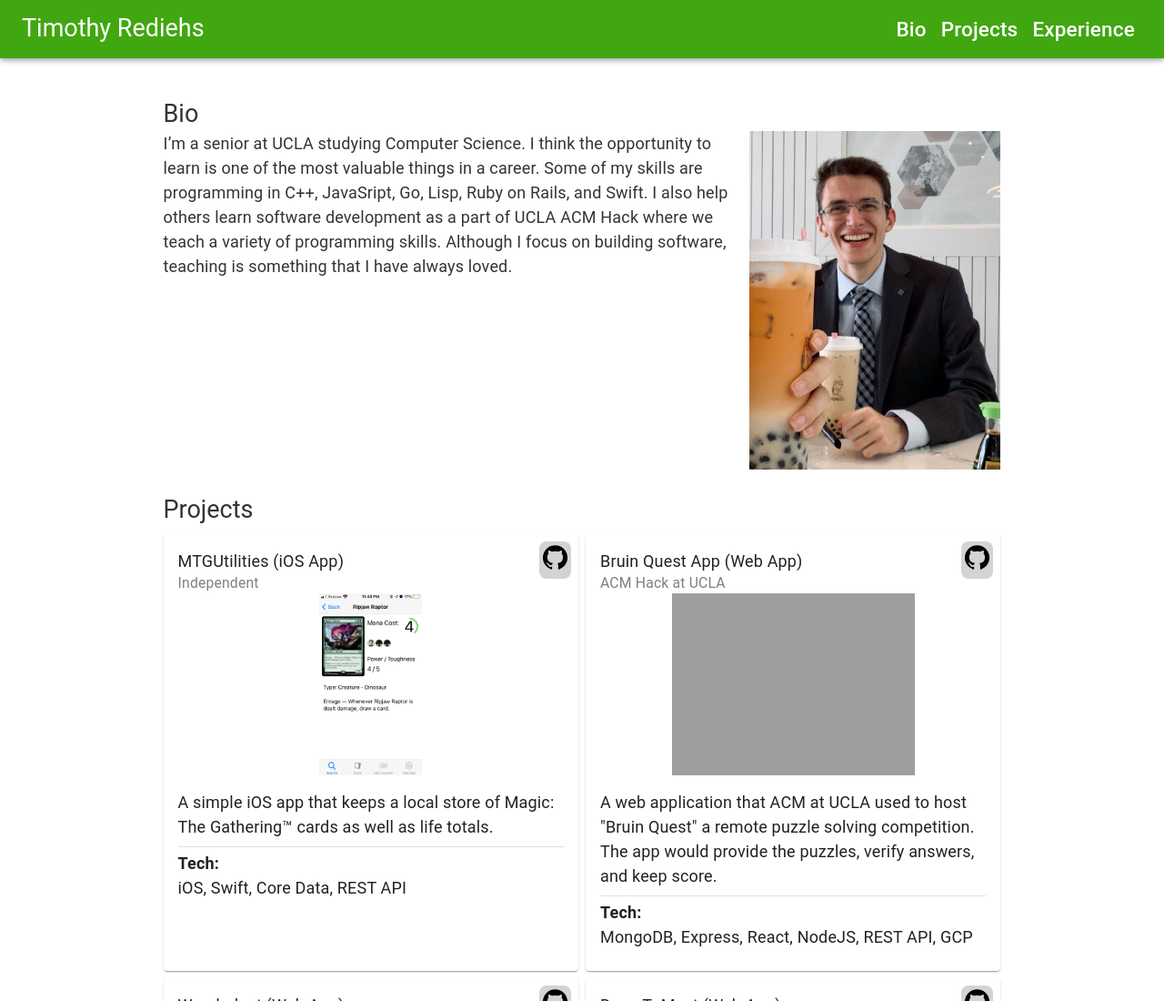
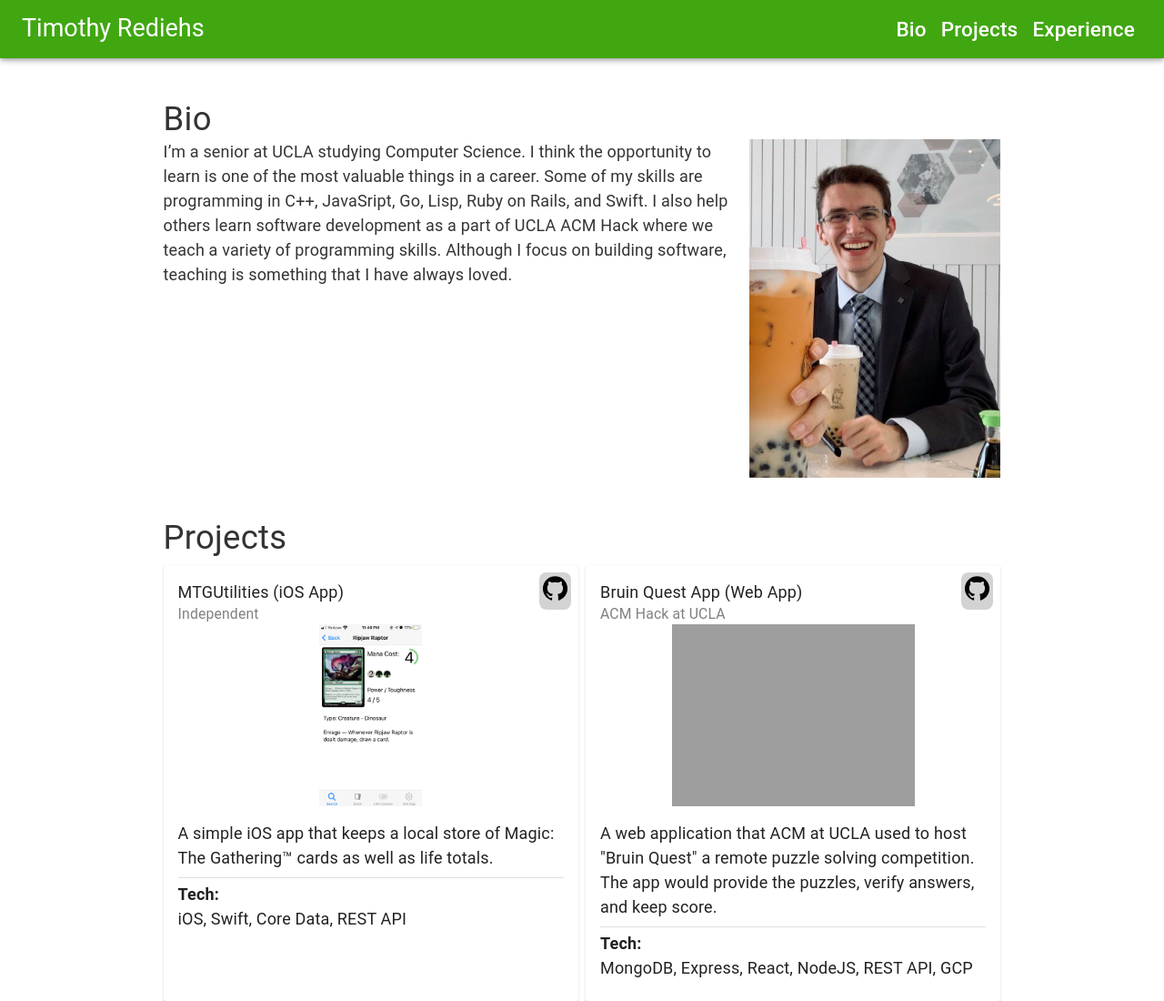
Before and after one commit to Timthetic/Timthetic.github.io, a Gatsby site: page / in a window 1280 px wide. Shown: the top 1100 px of the page at 91% size. Built offline with nearby package versions, Linux system fonts and the light colour scheme; Gatsby itself is replaced by a stand-in of ours; grey boxes are pictures that could not be loaded.

Commit message:
Change size of section titles

```diff
--- a/src/components/bio.js
+++ b/src/components/bio.js
@@ -31,7 +31,7 @@
 	const classes = useStyles()
   return <>
 		<div id="bio" className='anchor'/>
-		<Typography variant='h5' component='h2'>
+		<Typography variant='h4' component='h2'>
 			Bio
 		</Typography>
 		<Box className={classes.bioBox}>
--- a/src/components/projects.js
+++ b/src/components/projects.js
@@ -9,6 +9,7 @@
 
 const useStyles = makeStyles(theme => ({
 	sectionTitle: {
+		marginTop: '16px',
 		marginBottom: '8px'
 	}
 }));
@@ -45,7 +46,7 @@
 	)
   return <>
 		<div id='projects' className='anchor'/>
-    <Typography variant='h5' component='h2' className={classes.sectionTitle}>
+    <Typography variant='h4' component='h2' className={classes.sectionTitle}>
 			Projects
 		</Typography>
 		<Grid container spacing={1}>
```
